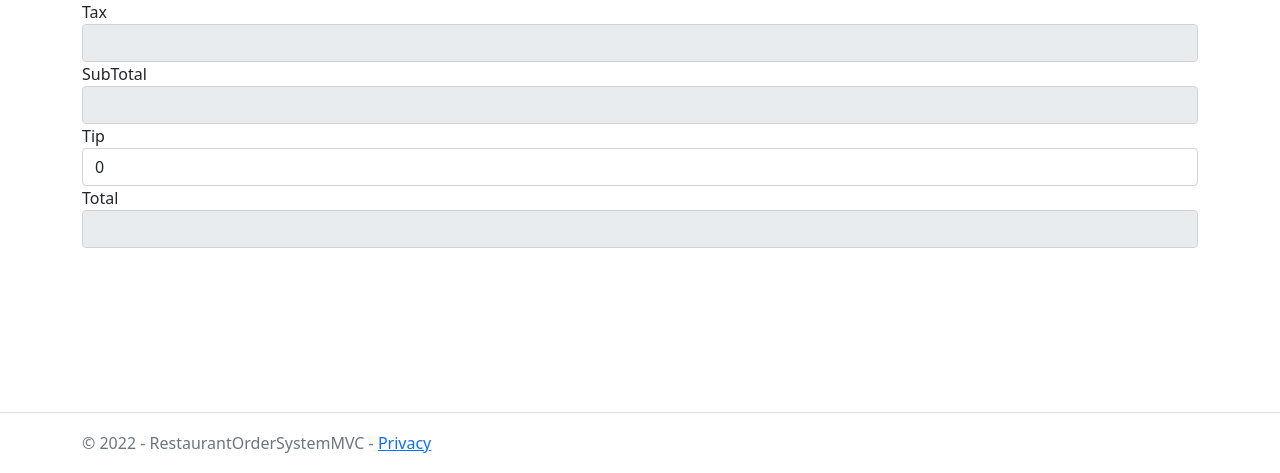
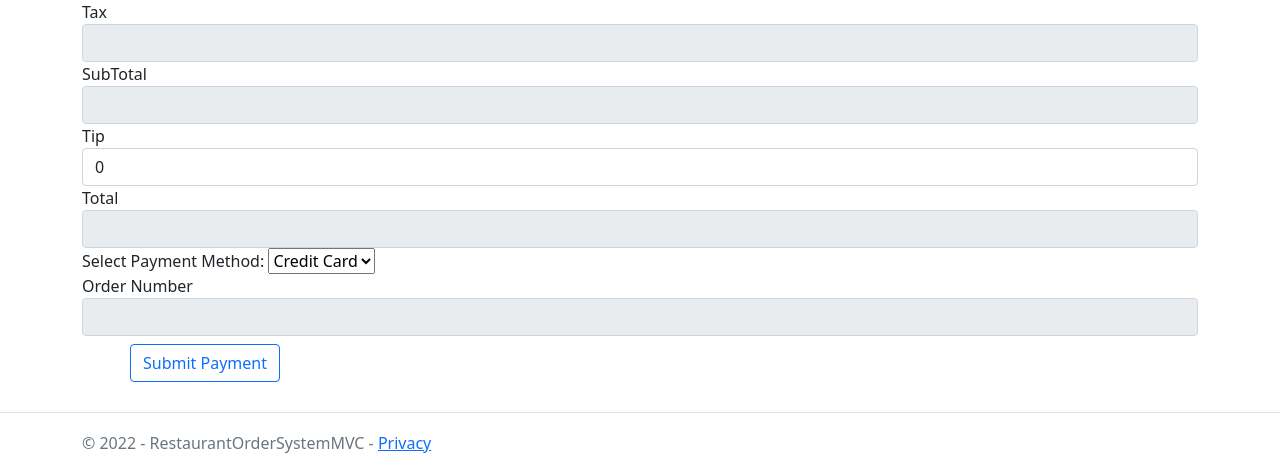
Before and after one commit to robertmoran0002/RestaurantOrderSystem, an ASP.NET Core app: page /PaymentProcessing in a window 1280 px wide. Shown: the part 327-800 px from the top of the page. Run offline with ASP.NET Core 8, Linux system fonts and the light colour scheme; data that the repository does not hold is empty; style sheets or scripts are compiled from the project's sources; some libraries are stand-ins or nearby versions.

Commit message:
Payment process update #2

```diff
--- a/RestaurantOrderSystemMVC/Controllers/PaymentProcessingController.cs
+++ b/RestaurantOrderSystemMVC/Controllers/PaymentProcessingController.cs
@@ -10,6 +10,8 @@ namespace RestaurantOrderSystemMVC.Controllers
 	{
 		private readonly ApplicationDbContext _context;
 		private readonly Dictionary<int, Menu> MenuItems = new Dictionary<int, Menu>();
+		List<OrderMain> unpaidOrders = new List<OrderMain>();
+		List<OrderMain> orderList = new List<OrderMain>();
 		public PaymentProcessingController(ApplicationDbContext context)
 		{
 			_context = context;
@@ -21,8 +23,7 @@ namespace RestaurantOrderSystemMVC.Controllers
 		}
 		public IActionResult Index()
 		{
-			List<OrderMain> unpaidOrders = new List<OrderMain>();
-			List<OrderMain> orderList = new List<OrderMain>();
+
 
 			foreach(OrderMain order in _context.OrderMains)
             {
@@ -38,5 +39,41 @@ namespace RestaurantOrderSystemMVC.Controllers
 
 			return View();
 		}
+
+        [HttpPost]
+        [ValidateAntiForgeryToken]
+		public IActionResult Index(IFormCollection values)
+        {
+			Decimal total = Decimal.Parse(values["total"][0].Substring(1));
+			int orderNumber = int.Parse(values["orderNumber"][0]);
+			string payMethod = values["payMethod"][0];
+			Payment payment = new Payment();
+
+			foreach(OrderMain order in _context.OrderMains)
+            {
+				if(order.OrderNumber == orderNumber)
+                {
+					payment.OrderId = order.OrderId;
+					order.OrderStatus = "Paid";
+
+					_context.OrderMains.Update(order);
+				}
+            }
+
+			payment.OrderNumber = orderNumber;
+			payment.Method = payMethod;
+			payment.Amount = total;
+			payment.LocationId = 1;
+			payment.PaymentTimeStamp = DateTime.Now;
+
+			_context.Payments.Add(payment);
+			_context.SaveChanges();
+
+			ViewData["MenuItems"] = MenuItems;
+			ViewData["Orders"] = unpaidOrders;
+			ViewData["OrderList"] = new SelectList(orderList, "OrderNumber", "OrderNumber");
+
+			return View();
+        }
 	}
 }
--- a/RestaurantOrderSystemMVC/Views/PaymentProcessing/Index.cshtml
+++ b/RestaurantOrderSystemMVC/Views/PaymentProcessing/Index.cshtml
@@ -17,8 +17,19 @@
     <input type="number" id="tip" class="form-control" value="0" onchange="updateTotal()"/>
 </div>
 <div>
-    <label class="control-label">Total</label>
-    <input type="text" id="total" class="form-control" value="" readonly/>
+    <form asp-action="Index" enctype="multipart/form-data" id="FormSubmit">
+        <label class="control-label">Total</label>
+        <input type="text" id="total" name="total" class="form-control" value="" readonly/>
+        <label for="payMethod">Select Payment Method:</label>
+        <select name="payMethod" id="payMethod" required>
+            <option value="Credit Card">Credit Card</option>
+            <option value="Cash">Cash</option>
+        </select>
+        <br />
+        <label class="control-label">Order Number</label>
+    <input type="text" id="orderNumber" name="orderNumber" class="form-control" value="" readonly/>
+    <button class="btn btn-outline-primary mx-5 mb-2 mt-2" type="submit">Submit Payment</button>
+    </form>
 </div>
 
 
@@ -26,6 +37,7 @@
 function updateDisplay(data) {
     const elementSubTotal = document.getElementById('subtotal');
     const elementTax = document.getElementById('tax');
+    const elementOrderNumber = document.getElementById('orderNumber');
     const orderDict = JSON.parse('@Json.Serialize(ViewBag.Orders)');
     const menuItems = JSON.parse('@Json.Serialize(ViewBag.MenuItems)');
     var subTotal = 0;
@@ -41,6 +53,7 @@ function updateDisplay(data) {
     taxAmount = subTotal * taxPercent;
     subTotal += taxAmount;
 
+    elementOrderNumber.value = data;
     elementTax.value = '$' + taxAmount.toFixed(2);
     elementSubTotal.value = '$' + subTotal.toFixed(2);
 }
```
